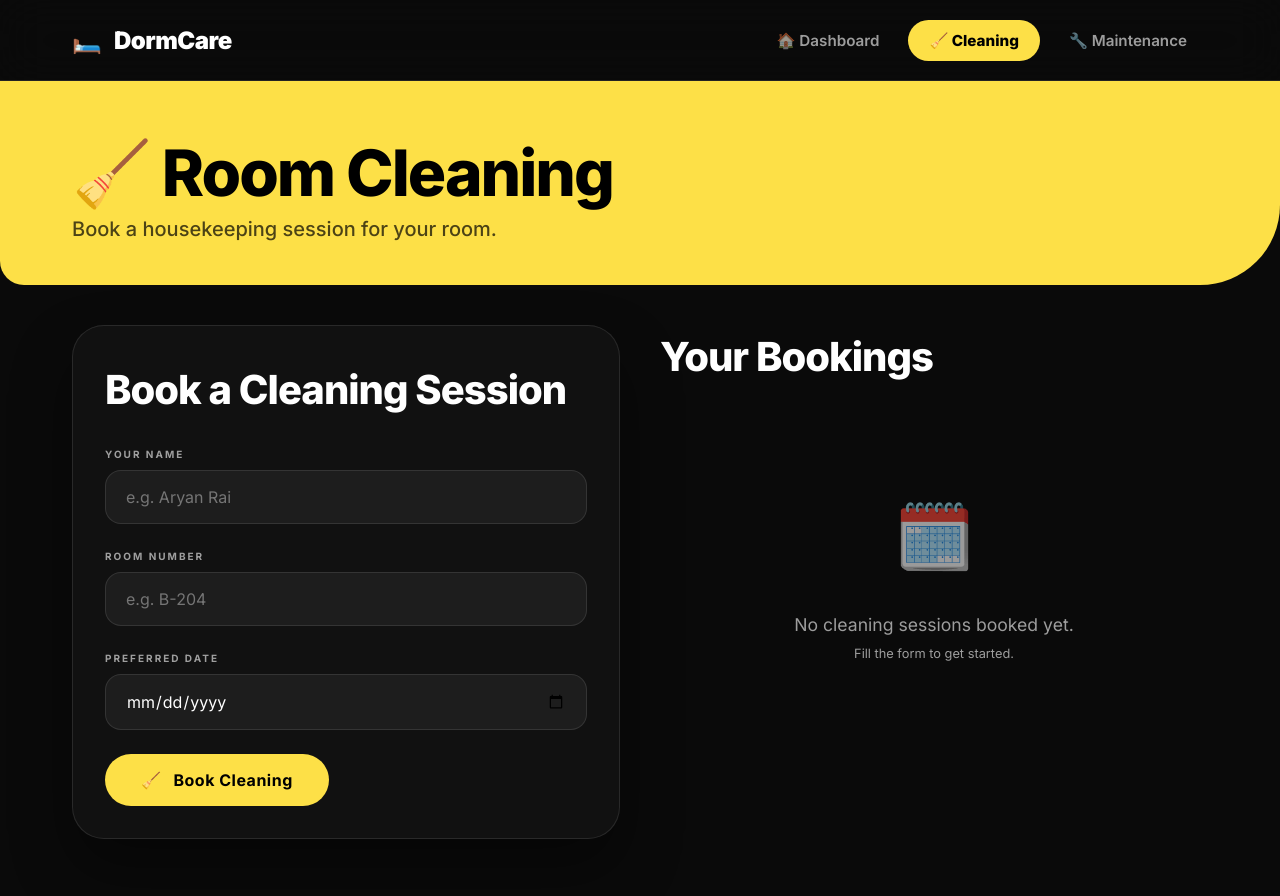
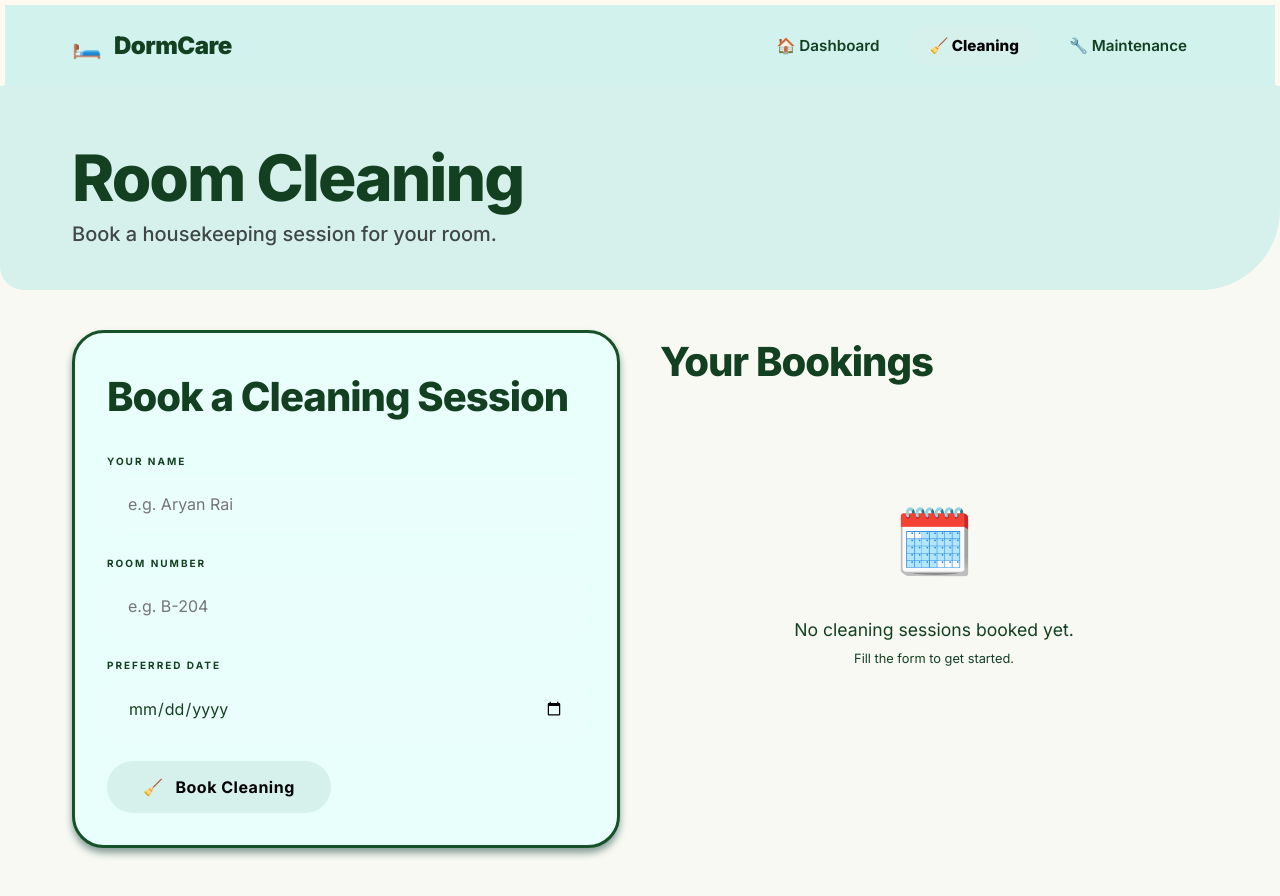
Before and after one commit to Aryan68798/DormCare, a React (Vite) app: page /cleaning in a window 1280 px wide. Shown: the top 896 px of the page. Built offline with nearby package versions, Linux system fonts and the light colour scheme.

Commit message:
Updated UI

```diff
--- a/src/Pages/Cleaning.jsx
+++ b/src/Pages/Cleaning.jsx
@@ -57,7 +57,7 @@ function Cleaning() {
     <>
       <div className="liquid-header animate-in">
         <div className="container">
-          <h1 className="page-title">🧹 Room Cleaning</h1>
+          <h1 className="page-title">Room Cleaning</h1>
           <p className="page-subtitle">Book a housekeeping session for your room.</p>
         </div>
       </div>
@@ -106,7 +106,7 @@ function Cleaning() {
 
           {/* Error message – rendered only when error state has text */}
           {error && (
-            <div className="alert" style={{ background: '#FDECEA', color: '#B3261E', marginBottom: '16px' }}>
+            <div className="alert" style={{ background: '#e75545', color: '#e4e2e2', marginBottom: '16px', border: "2px solid white" }}>
               {error}
             </div>
           )}
--- a/src/Pages/Dashboard.css
+++ b/src/Pages/Dashboard.css
@@ -9,9 +9,9 @@
 }
 
 .stat-card {
-  background: rgba(255, 255, 255, 0.03);
+  background: rgb(204 232 225 / 18%);
   backdrop-filter: blur(24px);
-  border: 1px solid rgba(255, 255, 255, 0.1);
+  border: 2px solid rgb(7 56 29 / 82%);
   border-radius: var(--radius-lg);
   padding: 24px;
   display: flex;
--- a/src/Pages/Landing.jsx
+++ b/src/Pages/Landing.jsx
@@ -11,7 +11,8 @@ function Landing() {
 
   // useState stores a greeting message that changes after 2 seconds
   // This demonstrates useEffect + useState working together
-  const [greeting, setGreeting] = useState('Welcome to DormCare 👋')
+  const [greeting, setGreeting] = useState('Welcome to DormCare ')
+
 
   // useEffect runs once after the component first renders (because [] dependency array)
   // After 2 seconds, it updates the greeting message
--- a/src/components/Navbar.css
+++ b/src/components/Navbar.css
@@ -4,7 +4,9 @@
   position: sticky;
   top: 0;
   z-index: 100;
-  background: rgba(10, 10, 10, 0.8);
+  background: #d1f2ed;
+  border :5px solid floralwhite;
+
   backdrop-filter: blur(24px);
   -webkit-backdrop-filter: blur(24px);
   border-bottom: 1px solid rgba(255, 255, 255, 0.1);
--- a/src/index.css
+++ b/src/index.css
@@ -7,10 +7,10 @@
 
 :root {
   /* Color Palette (The "High-Impact" Palette) */
-  --cyber-yellow:  #FDE047; /* Primary / Shout */
-  --deep-onyx:     #0A0A0A; /* Background Void */
+  --cyber-yellow:  #d6f0ec; /* Primary / Shout */
+  --deep-onyx:      #f7f9f2; /* Background Void */
   --charcoal:      #171717; /* Surface */
-  --pure-white:    #FFFFFF; /* Accents */
+  --pure-white:    #134021; /* Accents */
   --deep-gray:     #262626; /* UI Elements inside Void */
 
   /* Old variable mappings to prevent broken components */
@@ -18,12 +18,12 @@
   --surface:       var(--charcoal);
   --surface-high:  var(--deep-gray);
   --primary:       var(--cyber-yellow);
-  --primary-hover: #e6c836;
+  --primary-hover: #134021;
   --primary-light: rgba(253, 224, 71, 0.1);
   --secondary:     var(--deep-gray);
   --on-primary:    #000000;
-  --on-surface:    var(--pure-white);
-  --subtle:        rgba(255, 255, 255, 0.6);
+  --on-surface:    #134021;
+  --subtle:        #134021;
   --border:        rgba(255, 255, 255, 0.1);
   --success:       #FDE047;
   --success-bg:    rgba(253, 224, 71, 0.1);
@@ -50,7 +50,7 @@
   --shadow-sm:     0 4px 20px rgba(0,0,0,0.4);
   --shadow-md:     0 8px 30px rgba(0,0,0,0.6);
   --shadow-lg:     0 20px 40px rgba(0,0,0,0.8);
-  --shadow-glass:  0 30px 60px rgba(0,0,0,0.4);
+  --shadow-glass:  0 5px 7px rgb(109, 134, 130,0.8);
 
   /* Transitions */
   --transition:    all 0.4s cubic-bezier(0.22, 1, 0.36, 1);
@@ -101,7 +101,7 @@ input, textarea, select {
   border-bottom-left-radius: 24px;
 }
 .liquid-header .page-title {
-  color: #000;
+  color: #134021;
   margin-bottom: 8px;
 }
 .liquid-header .page-subtitle {
@@ -131,10 +131,10 @@ h3 { font-size: 1.5rem; font-weight: 700; }
 
 /* --- Card Component (Glassmorphic) --- */
 .card {
-  background: rgba(255, 255, 255, 0.03);
+  background: #e9fffb;
   backdrop-filter: blur(24px);
   -webkit-backdrop-filter: blur(24px);
-  border: 1px solid rgba(255, 255, 255, 0.1);
+  border: 3px solid #165127;
   border-radius: var(--radius-lg);
   padding: 32px;
   box-shadow: var(--shadow-glass);
@@ -142,7 +142,8 @@ h3 { font-size: 1.5rem; font-weight: 700; }
 }
 .card:hover {
   transform: translateY(-4px);
-  border-color: rgba(255, 255, 255, 0.2);
+  border-color: rgba(0, 0, 0, 0.2);
+  color:#165127;
 }
 
 /* --- Form Elements --- */
@@ -243,7 +244,7 @@ h3 { font-size: 1.5rem; font-weight: 700; }
   text-transform: uppercase;
   letter-spacing: 1px;
 }
-.badge-pending { background: rgba(255, 255, 255, 0.1); color: var(--pure-white); border: 1px solid rgba(255, 255, 255, 0.2); }
+.badge-pending { background: rgba(255, 255, 255, 0.1); color: var(--pure-white); border: 2px solid rgb(7, 67, 39); }
 .badge-done    { background: var(--cyber-yellow); color: #000; }
 
 /* --- Alert / Message Box --- */
@@ -300,9 +301,9 @@ h3 { font-size: 1.5rem; font-weight: 700; }
 
 /* --- Request list item --- */
 .request-item {
-  background: rgba(255, 255, 255, 0.03);
+  background:#dcfaf5;
   backdrop-filter: blur(16px);
-  border: 1px solid rgba(255, 255, 255, 0.1);
+  border: 2px solid #0d3931;
   border-radius: var(--radius-md);
   padding: 24px 32px;
   display: flex;
@@ -313,8 +314,9 @@ h3 { font-size: 1.5rem; font-weight: 700; }
   transition: var(--transition);
 }
 .request-item:hover {
-  background: rgba(255, 255, 255, 0.06);
-  border-color: rgba(255, 255, 255, 0.2);
+  background: #a3d9d0;
+  border-color: #08483e;
+
 }
 .request-item-info  { display: flex; flex-direction: column; gap: 8px; }
 .request-item-label { font-weight: 700; color: var(--on-surface); font-size: 1.1rem; }
```
